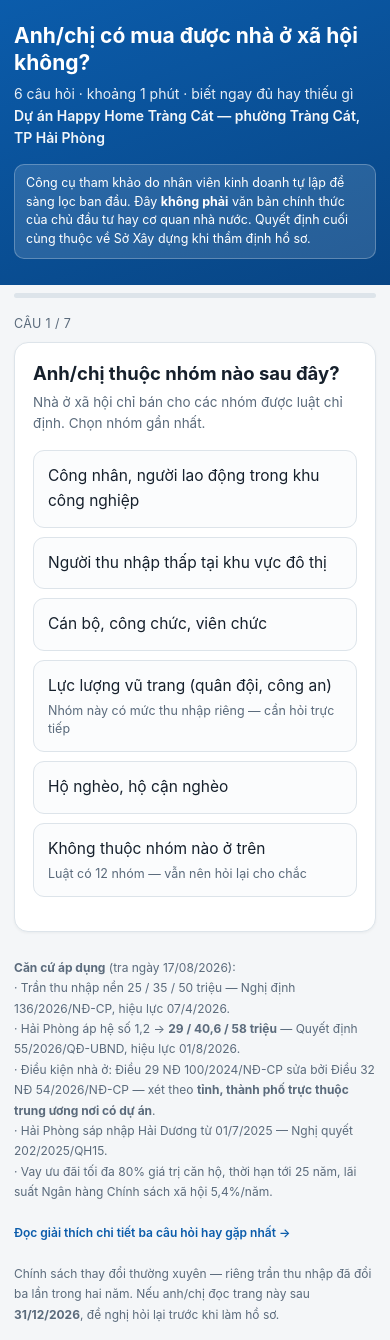
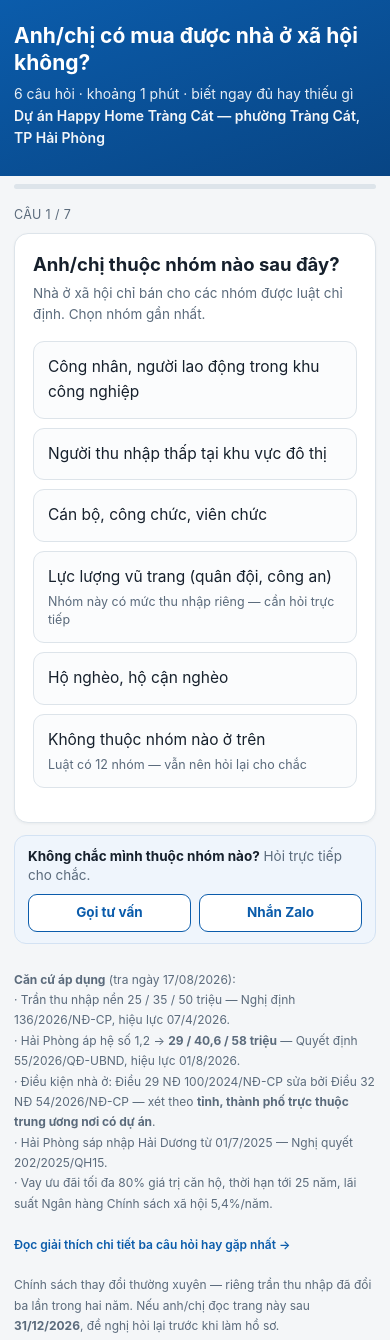
Before and after one commit to himlamai2026-collab/noxh, a plain HTML site: page index.html in a window 390 px wide. Shown: the top 1340 px of the page. Drawn offline with Linux system fonts and the light colour scheme.

Commit message:
Nut goi/Zalo o moi cau hoi + dua dong mien tru xuong cuoi trang
- Moi cau hoi deu co khoi "Goi tu van / Nhan Zalo" kem loi moi rieng,
  khach bi o cau nao la lien he duoc ngay, khong phai tra loi het 6 cau.
- Dong "Cong cu tham khao do nhan vien kinh doanh tu lap..." chuyen tu
  header xuong duoi cung trang, doi sang nen sang.

Co-Authored-By: Claude Opus 5 <noreply@anthropic.com>

```diff
--- a/index.html
+++ b/index.html
@@ -22,8 +22,26 @@
   header{background:linear-gradient(160deg,var(--brand),var(--brand-d));color:#fff;padding:22px 0 26px;margin-bottom:-18px}
   header h1{margin:0 0 6px;font-size:21px;line-height:1.3;font-weight:700}
   header p{margin:0;font-size:14px;opacity:.9}
-  .disclaimer{margin-top:14px;background:rgba(255,255,255,.13);border:1px solid rgba(255,255,255,.25);
-    border-radius:10px;padding:9px 11px;font-size:12.5px;line-height:1.5}
+  /* Dat o CUOI trang, khong phai trong header — nen dung nen sang */
+  .disclaimer{margin-top:24px;background:#eef1f4;border:1px solid var(--line);color:var(--mute);
+    border-radius:10px;padding:11px 13px;font-size:12.5px;line-height:1.6}
+  .disclaimer b{color:var(--ink)}
+
+  /* Loi moi goi/nhan Zalo, hien o MOI cau hoi — khach bi tac la goi duoc ngay */
+  .hoingay{margin-top:12px;display:flex;flex-wrap:wrap;align-items:center;gap:9px;
+    background:#eff5fc;border:1px solid #d3e2f3;border-radius:12px;padding:11px 13px;
+    font-size:13.5px;line-height:1.45;color:var(--mute)}
+  .hoingay b{color:var(--ink)}
+  .hoingay .lk{margin-left:auto;display:flex;gap:8px;flex-wrap:wrap}
+  .hoingay a{display:inline-block;text-decoration:none;font-weight:700;font-size:13.5px;
+    padding:8px 13px;border-radius:9px;border:1.5px solid var(--brand);
+    color:var(--brand);background:#fff;white-space:nowrap}
+  .hoingay a:active{background:var(--brand);color:#fff}
+  @media(max-width:430px){
+    .hoingay{gap:8px}
+    .hoingay .lk{margin-left:0;width:100%}
+    .hoingay a{flex:1 1 45%;text-align:center}
+  }
 
   .bar{height:5px;background:var(--line);border-radius:99px;overflow:hidden;margin:26px 0 16px}
   .bar i{display:block;height:100%;background:var(--brand);width:0;transition:width .3s ease}
@@ -96,11 +114,6 @@
     <h1>Anh/chị có mua được nhà ở xã hội không?</h1>
     <p>6 câu hỏi · khoảng 1 phút · biết ngay đủ hay thiếu gì</p>
     <p id="tenDuAn" style="font-weight:600;opacity:.95"></p>
-    <div class="disclaimer">
-      Công cụ tham khảo do nhân viên kinh doanh tự lập để sàng lọc ban đầu.
-      Đây <b>không phải</b> văn bản chính thức của chủ đầu tư hay cơ quan nhà nước.
-      Quyết định cuối cùng thuộc về Sở Xây dựng khi thẩm định hồ sơ.
-    </div>
   </div>
 </header>
 
@@ -109,6 +122,12 @@
   <div id="app"></div>
 
   <footer id="canCu"></footer>
+
+  <div class="disclaimer">
+    Công cụ tham khảo do nhân viên kinh doanh tự lập để sàng lọc ban đầu.
+    Đây <b>không phải</b> văn bản chính thức của chủ đầu tư hay cơ quan nhà nước.
+    Quyết định cuối cùng thuộc về Sở Xây dựng khi thẩm định hồ sơ.
+  </div>
 </div>
 
 <script>
@@ -298,6 +317,31 @@ const STEPS = [
 }
 ];
 
+/* ── Lời mời gọi/nhắn, hiện ở MỌI câu hỏi ────────────────────
+   Khách bí ở câu nào là gọi được ngay tại câu đó, không phải trả lời hết
+   6 câu mới thấy số. Sửa lời mời thì sửa ở đây — mỗi câu một dòng.      */
+const LOI_HOI = {
+  doiTuong:'Không chắc mình thuộc nhóm nào?',
+  nhaO    :'Nhà đứng tên bố mẹ, nhà chung sổ, đang ở trọ… khó chọn?',
+  honNhan :'Trường hợp của anh/chị hơi khác?',
+  thuNhap :'Lương có thưởng, có tăng ca — tính thế nào cho đúng?',
+  daHuong :'Không nhớ đã từng được hỗ trợ nhà ở hay chưa?',
+  giay    :'Chưa rõ giấy này xin ở đâu?',
+  gia     :'Muốn biết giá đợt này và mức vay thực tế?'
+};
+
+function khoiHoiNgay(key){
+  if(!NV.sdt && !NV.zalo) return '';
+  const loi = LOI_HOI[key] || 'Chưa rõ chọn mục nào?';
+  return `<div class="hoingay">
+      <span><b>${loi}</b> Hỏi trực tiếp cho chắc.</span>
+      <span class="lk">
+        ${NV.sdt ?`<a href="tel:${NV.sdt}">Gọi tư vấn</a>`:''}
+        ${NV.zalo?`<a href="${NV.zalo}" target="_blank" rel="noopener">Nhắn Zalo</a>`:''}
+      </span>
+    </div>`;
+}
+
 /* ── Vẽ giao diện ────────────────────────────────────────────── */
 function render(){
   bar.style.width = Math.round(step/STEPS.length*100)+'%';
@@ -347,7 +391,8 @@ function render(){
         ${st.type!=='choice'?`<button class="go" id="next">${st.type==='money'?'Xem kết quả':'Tiếp tục'}</button>`:''}
         ${st.type==='money'?'<button class="back" id="skip">Bỏ qua</button>':''}
       </div>
-    </div>`;
+    </div>
+    ${khoiHoiNgay(st.key)}`;
 
   app.querySelectorAll('.opt').forEach(b=>b.onclick=()=>{
     S[STEPS[step].key]=b.dataset.v; step++; render();
```
